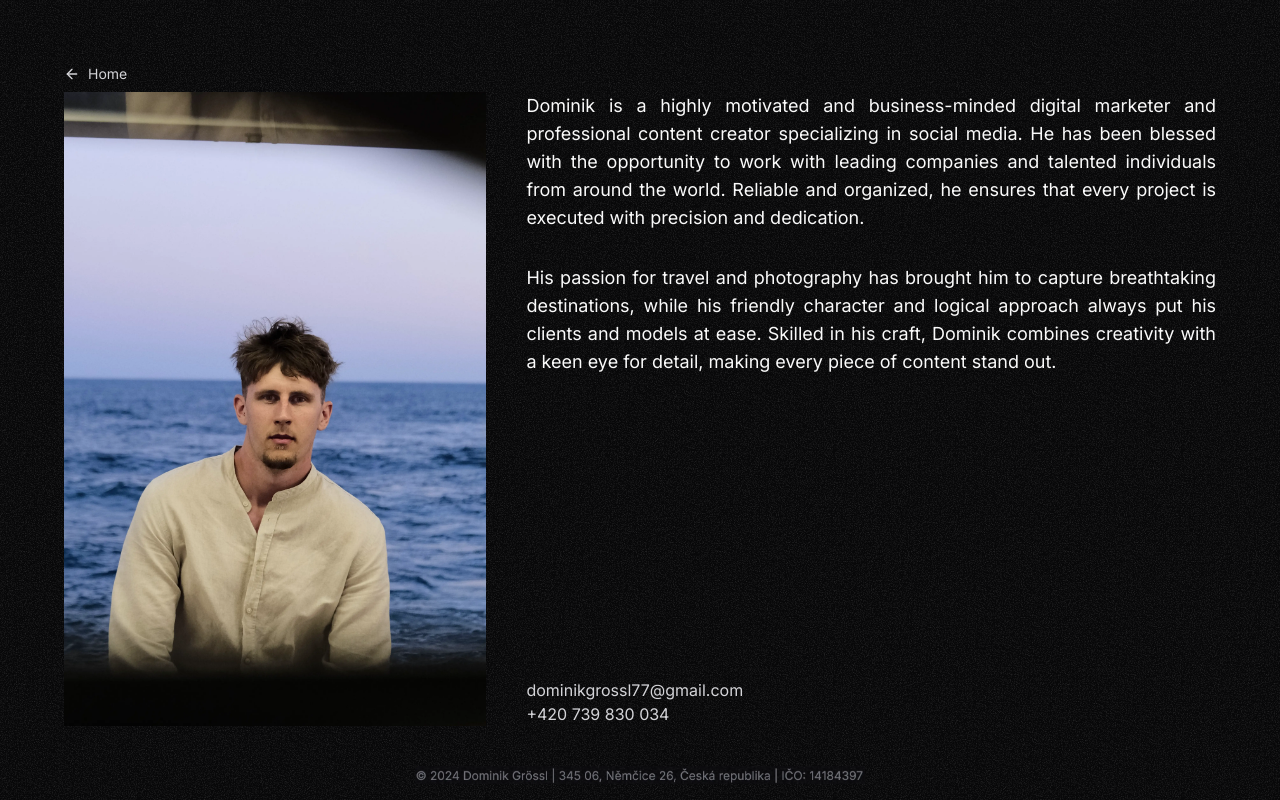
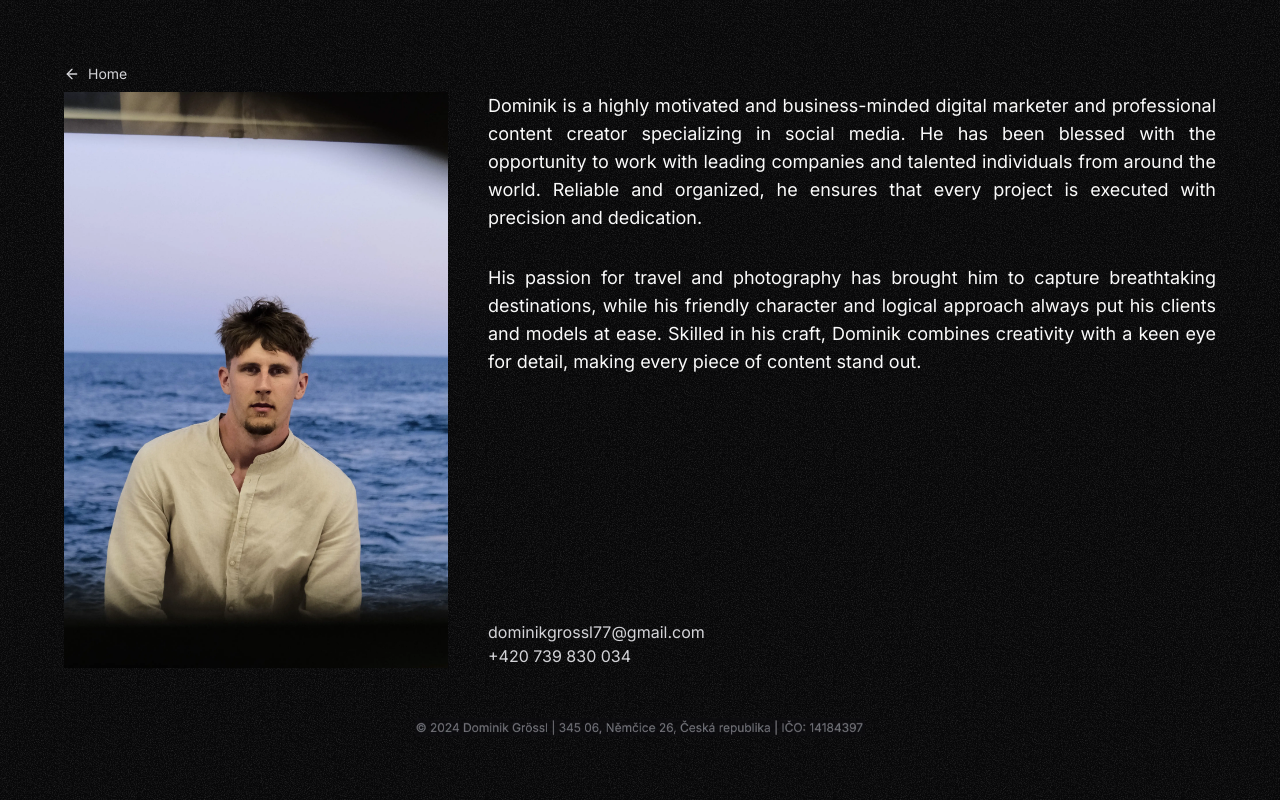
Before and after one commit to ton1czech/grossl, a Next.js app: page /about in a window 1280 px wide. Built offline with nearby package versions, Linux system fonts and the light colour scheme.

Commit message:
👌IMPROVE: smaller image

```diff
--- a/app/about/page.tsx
+++ b/app/about/page.tsx
@@ -66,7 +66,7 @@ export default function Page() {
                 // duration: isInitialRender ? 1.5 : 0.35,
                 duration: 0.35,
               }}
-              className='xl:max-h-[80vh] xl:max-w-[33vw]'
+              className='xl:max-h-[75vh] xl:max-w-[30vw]'
             />
           </div>
 
```
